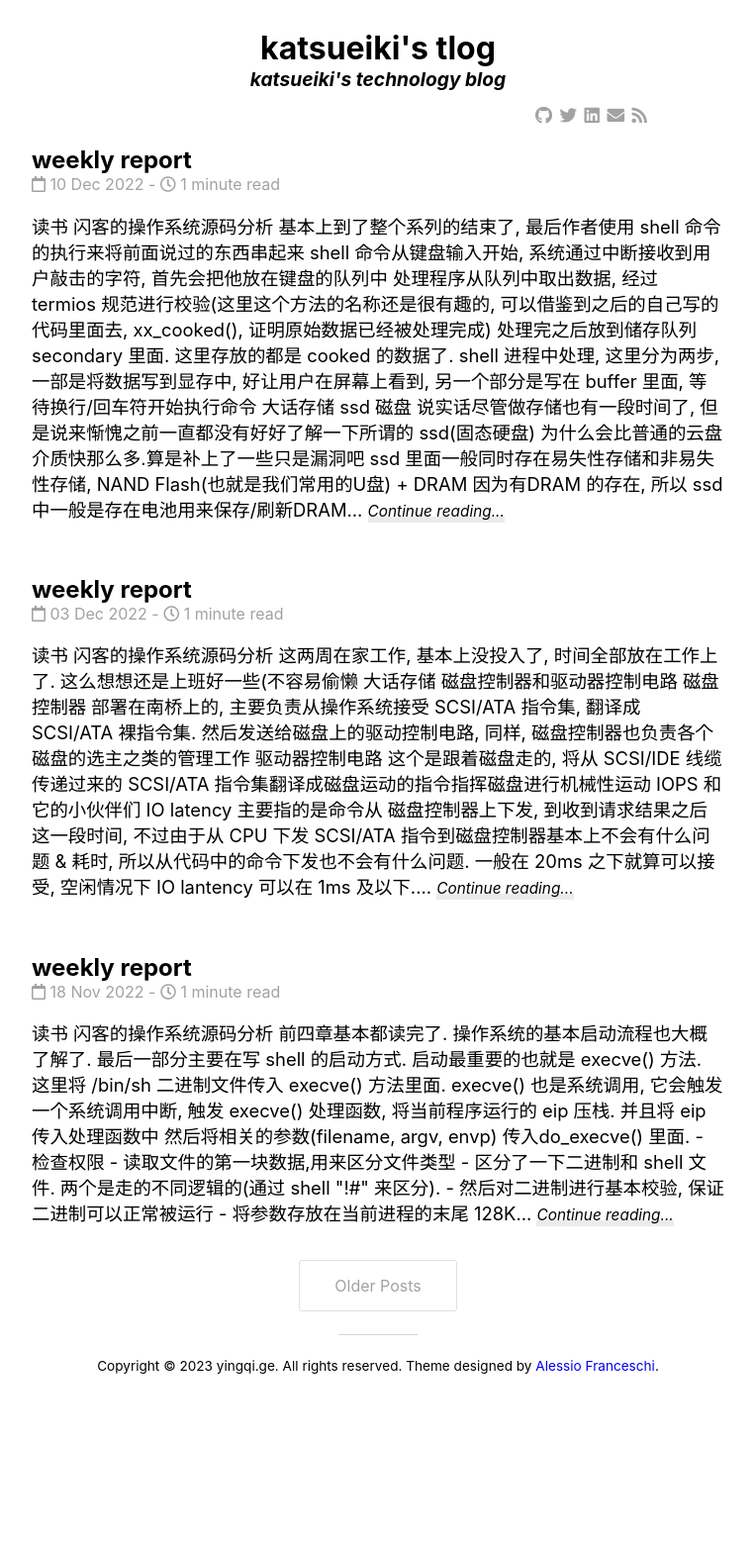
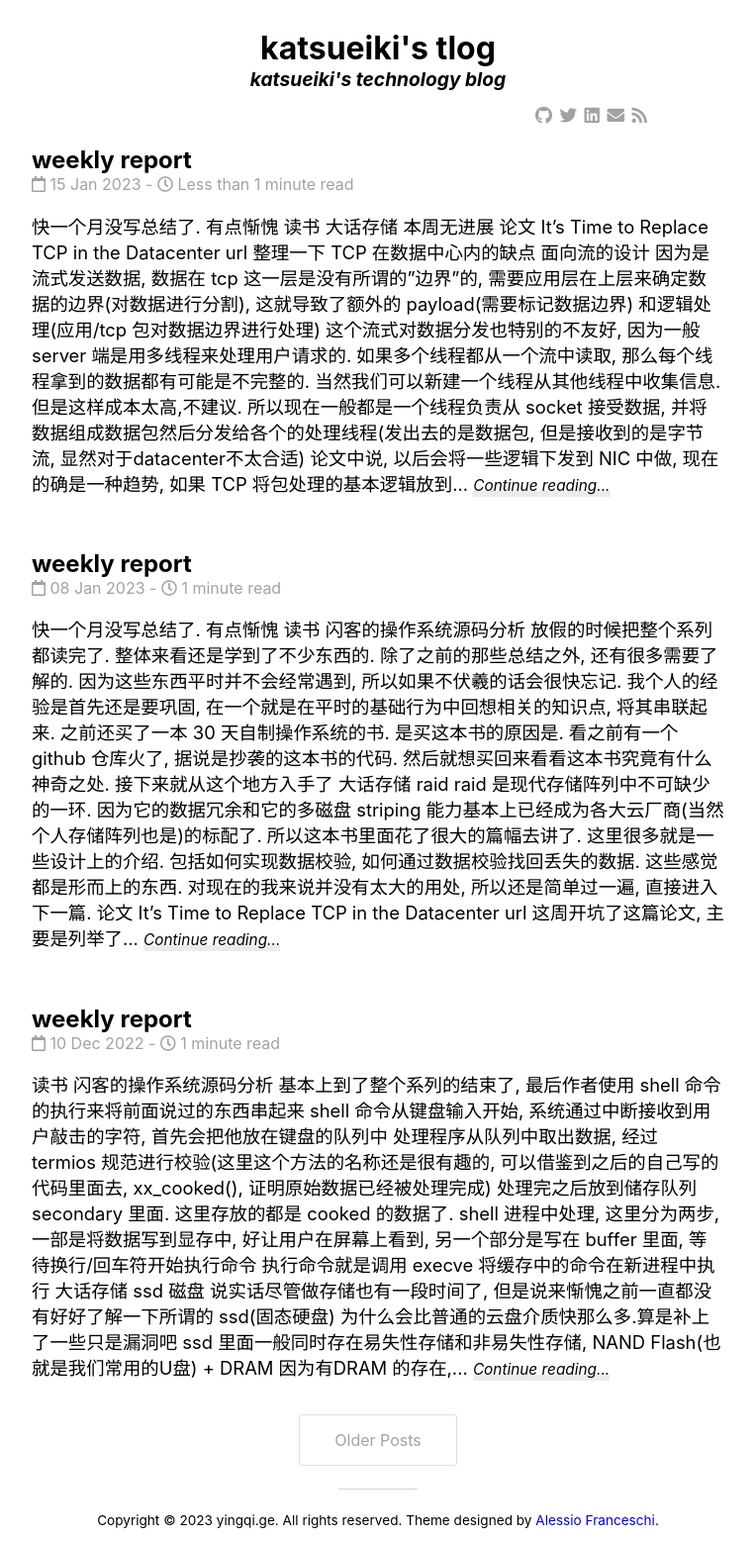
Before and after one commit to mowangdk/mowangdk.github.io, a Jekyll site: the page built from docs/index.html, in a window 1280 px wide. Shown: the whole page at 99% size, without its empty margins (258-1021 px from the left). Built offline with Jekyll 4.4.1, drawn with Linux system fonts in a browser that asks for light colours; nearby versions of some CDN libraries; the list of posts is cut into pages by our own code; before the commit the page ends 1401 px from its top, so only the background shows below that.

Commit message:
Add diary

````diff
--- a/docs/_posts/2022-12-10-tech-report.markdown
+++ b/docs/_posts/2022-12-10-tech-report.markdown
@@ -18,6 +18,7 @@ shell 命令从键盘输入开始,
 - 处理程序从队列中取出数据, 经过 termios 规范进行校验(这里这个方法的名称还是很有趣的, 可以借鉴到之后的自己写的代码里面去, xx_cooked(), 证明原始数据已经被处理完成)
 - 处理完之后放到储存队列 secondary 里面. 这里存放的都是 cooked 的数据了.
 - shell 进程中处理, 这里分为两步, 一部是将数据写到显存中, 好让用户在屏幕上看到, 另一个部分是写在 buffer 里面, 等待换行/回车符开始执行命令
+- 执行命令就是调用 execve 将缓存中的命令在新进程中执行
 
 ### 大话存储
 
--- /dev/null
+++ b/docs/_posts/2023-01-08-tech-report.markdown
@@ -0,0 +1,97 @@
+---
+layout: post
+title:  "weekly report"
+date:   2023-01-08 22:30:08 +0800
+categories: weeklyreport
+---
+
+快一个月没写总结了. 有点惭愧
+
+# 读书
+
+### 闪客的操作系统源码分析
+
+放假的时候把整个系列都读完了. 整体来看还是学到了不少东西的. 除了之前的那些总结之外, 还有很多需要了解的. 因为这些东西平时并不会经常遇到, 所以如果不伏羲的话会很快忘记. 我个人的经验是首先还是要巩固, 在一个就是在平时的基础行为中回想相关的知识点, 将其串联起来. 之前还买了一本 30 天自制操作系统的书. 是买这本书的原因是. 看之前有一个 github 仓库火了, 据说是抄袭的这本书的代码. 然后就想买回来看看这本书究竟有什么神奇之处. 接下来就从这个地方入手了
+
+
+### 大话存储
+
+#### raid
+
+raid 是现代存储阵列中不可缺少的一环. 因为它的数据冗余和它的多磁盘 striping 能力基本上已经成为各大云厂商(当然个人存储阵列也是)的标配了. 所以这本书里面花了很大的篇幅去讲了. 这里很多就是一些设计上的介绍. 包括如何实现数据校验, 如何通过数据校验找回丢失的数据. 这些感觉都是形而上的东西. 对现在的我来说并没有太大的用处, 所以还是简单过一遍, 直接进入下一篇.
+
+# 论文
+
+### It’s Time to Replace TCP in the Datacenter
+
+[url](https://arxiv.org/pdf/2210.00714.pdf)
+
+这周开坑了这篇论文, 主要是列举了 tcp 的几大缺点(也算是众所周知了). 以及为何不适宜在 datacenter 中使用 tcp 的原因. 把它当做一个优化型的论文看还是很油必要的. 可以看下目前的主要瓶颈点都在哪些, 同样可以复习一下 tcp 的基本情况和功能. 这个等下周看完之后再详细总结一下
+
+
+# 工作
+
+### subpathexpr
+
+才知道 k8s 有一个 subpathexpr 的配置, 在 k8s 1.17 就已经 GA 了. 主要功能就是将 pod 的一些 env 拿出来 用作在指定的 volume 上创建子目录. 如下
+
+
+```yaml
+    volumeMounts:
+    - name: test
+      mountPath: /logs
+      subPathExpr: $(POD_NAME)
+  volumes:
+  - name: test
+    hostPath:
+      path: /mnt
+```
+这里 ```subPathExpr``` 会在 /mnt 目录下创建 podname 的子目录, 并且将 容器内的 logs 目录映射到 /mnt/$(POD_NAME) 下. 目前试过volume 为 hostpath & 云盘都是没问题的. 同理可推 nas 和 oss 也没什么太大问题
+
+### 定位磁盘热插拔问题
+
+- 可以使用如下命令增加内核打印命令
+```
+echo "file drivers/pci/hotplug/* +p" > /sys/kernel/debug/dynamic_debug/control
+```
+- 使用 cat /proc/interrupts 命令查看相关SCI中断是否有下发到 vm 内部
+```
+  9:          0          8          0          0          3          0          0          0   IO-APIC   9-fasteoi   acpi
+```
+主要看 acpi 中断是否有增加
+- 如果有增加, 则大概率是内核方面的问题了
+
+
+### du 和 df 计算出来的磁盘占用率有差距
+
+> https://unix.stackexchange.com/questions/45771/df-vs-du-why-so-much-difference
+
+du 是计算所有目录下的文件的容量综合, 而 df 则是统计了所有 superblock 的使用量(之前在文件系统章节有提到过基本组成) 所以这个差距基本上就是不可见文件的差距了. 可以使用上述方式统计进程 hold 的文件句柄
+
+```
+lsof -Fn -Fs |grep -B1 -i deleted | grep ^s | cut -c 2- | awk '{s+=$1} END {print s}'
+```
+
+### 端口占用问题
+
+发现机器上一直有端口占用, 于是登录机器排查原因
+
+1. 使用 lsof 找到被占用的端口所属的进程
+
+``` lsof -i: xxx```
+
+但是惊奇的发现,没有相关进程
+
+2. 不死心, 使用netstat 进一步确认
+
+``` netstat -ntlpe```
+
+![netstat](/assets/img/port_occupied.png)
+
+发现端口的确是开着的, 但是后面却没有相关进程号, 但是有相关的 inode 号.
+
+3. 根据 inode 号找到相关进程
+
+```find /proc/ | xargs ls -lh 2>/dev/null| grep 41775```
+
+最后发现居然是内核线程在持有这个 inode, 怪不得没有显示出进程号. 不过这下的解决方式也只有重启了.
--- /dev/null
+++ b/docs/_posts/2023-01-15-tech-report.markdown
@@ -0,0 +1,45 @@
+---
+layout: post
+title:  "weekly report"
+date:   2023-01-15 22:30:08 +0800
+categories: weeklyreport
+---
+
+快一个月没写总结了. 有点惭愧
+
+# 读书
+
+### 大话存储
+
+本周无进展
+
+# 论文
+
+### It’s Time to Replace TCP in the Datacenter
+
+[url](https://arxiv.org/pdf/2210.00714.pdf)
+
+整理一下
+TCP 在数据中心内的缺点
+- 面向流的设计
+  - 因为是流式发送数据, 数据在 tcp 这一层是没有所谓的"边界"的, 需要应用层在上层来确定数据的边界(对数据进行分割), 这就导致了额外的 payload(需要标记数据边界) 和逻辑处理(应用/tcp 包对数据边界进行处理)
+  - 这个流式对数据分发也特别的不友好, 因为一般 server 端是用多线程来处理用户请求的. 如果多个线程都从一个流中读取, 那么每个线程拿到的数据都有可能是不完整的. 当然我们可以新建一个线程从其他线程中收集信息. 但是这样成本太高,不建议. 所以现在一般都是一个线程负责从 socket 接受数据, 并将数据组成数据包然后分发给各个的处理线程(发出去的是数据包, 但是接收到的是字节流, 显然对于datacenter不太合适)
+  - 论文中说, 以后会将一些逻辑下发到 NIC 中做, 现在的确是一种趋势, 如果 TCP 将包处理的基本逻辑放到 NIC 的话它势必不能依赖应用程序(对包的分割). 但是这种事情只是在特殊情况下才会出现,私以为不能作为一个正常理由来废弃 tcp. 。
+- 面向链接的设计
+  - 因为是面向链接的设计, tcp 的状态维护要花费很大的存储空间维持链接, 在数据通信量非常大的数据中心里面. 这点的确是很不利的. 例如 Linux Kernel 对于每一个 socket 都使用了 2000 bytes 去保存相关链接状态, 比如 packet buffer & additional state
+- 共享带宽的设计
+  - 在 tcp 里面, 如果遇到了主机链接过载, tcp 会将空闲的带宽平均分配给所有的现有链接. 这个叫 "fair scheduling".  但是这种策略的表现并不好.
+  因为在 tcp 里面数据必须按照顺序传递, 非顺序的数据会被丢弃重传, 并且带宽底很容易造成长尾问题.会更加恶化当前的网络情况
+- 发送拥塞控制设计
+  - tcp 会根据网络的拥挤程度来降低数据包的发送速率, 但是发送端其实是很难感知到链路的拥塞程度的. 发送端主要依赖于缓存占用的拥塞信号来判断.但是这些都不是一手的
+  - tcp 没有根据信息的优先级(发送到不同的优先队列)进行拥塞控制
+基本上就是上面这些. 其他就是介绍了现在现存的一些以 tcp 协议为基础指定的一些协议, 和一些完全新创建的协议, 尽管说的这些协议各有各的好处, 不过我认为短期内还是没那么容易替换的, 尤其是完全新建的一些协议, 要数据中心内部所有的应用都使用多个协议来通讯这个有很大的实现难度, 并且新协议依旧没有经过长时间的验证. 大家还是喜欢熟悉的. 新的协议试错成本太高了
+
+
+
+# 工作
+
+
+### 磁盘容量占用问题
+
+这周帮客户看一个问题. 又出现了一个 df & du 资源占用不一致的问题. 但是奇怪的点是, 进入到容器内没有找到对应的 deleted file. 宿主机上还是可以看到的. 一开始比较懵B. 不过详细看了下用户的应用就知道了, 用户有多个 container 同时使用了一个存储设备, 这样我在其中的一个 container 里面只能看到自己进程的引用. 其他进程的创建&销毁的文件当然我们是看不到的.
````
Also changed, not shown: docs/assets/img/port_occupied.jpg (added).
